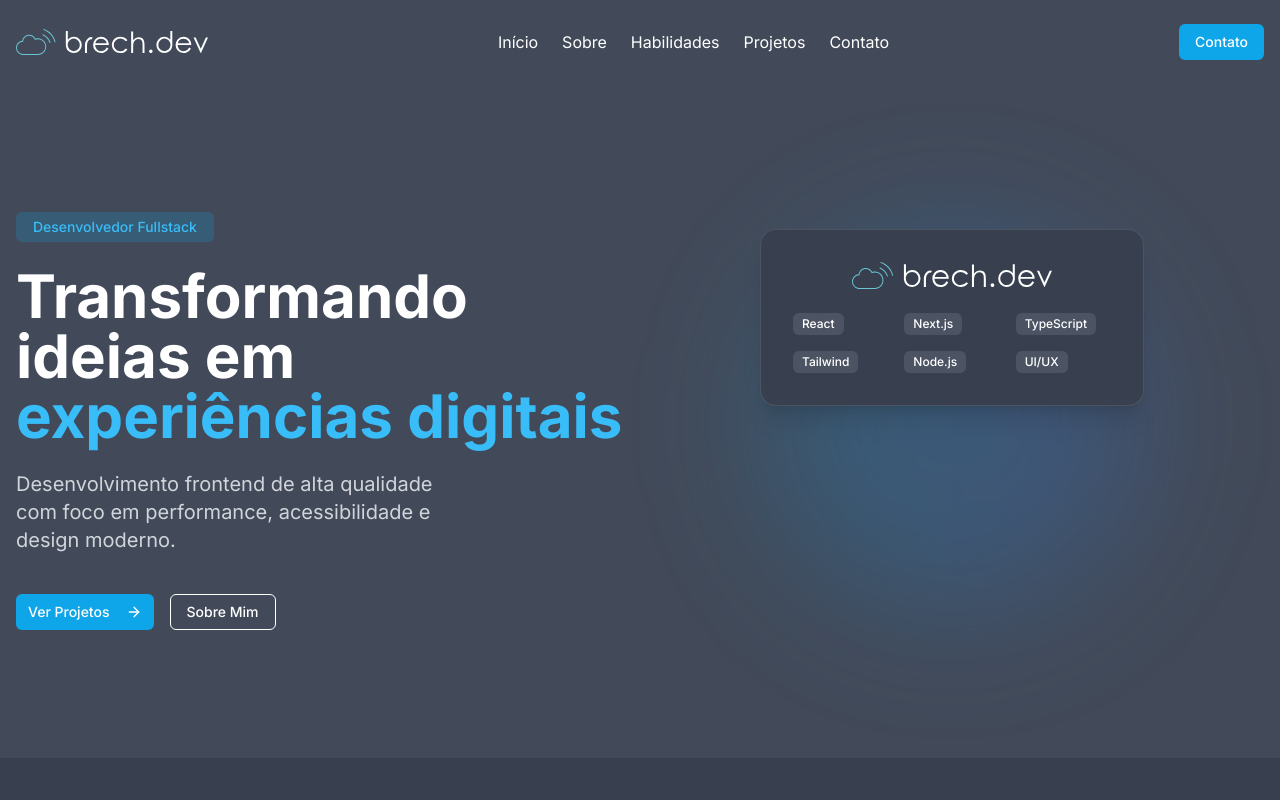
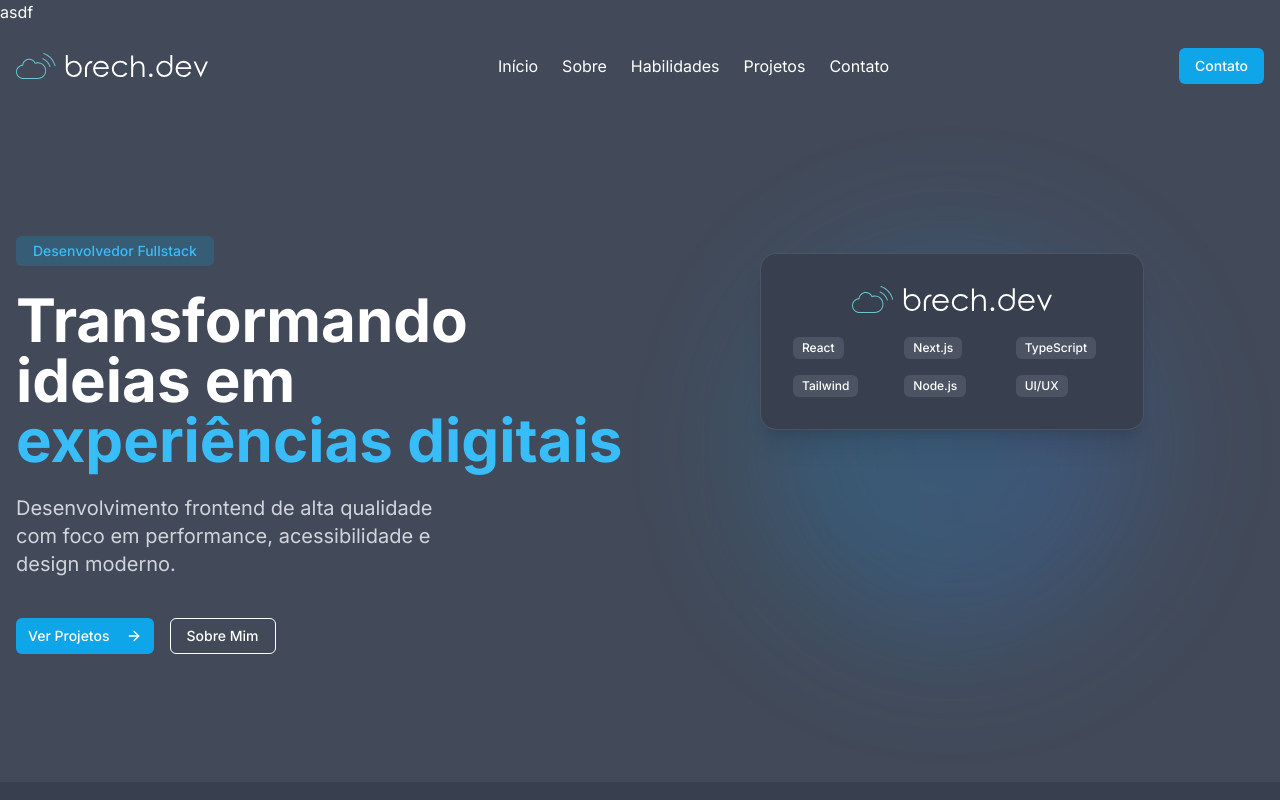
Before and after one commit to brunnorech/portifolio, a Next.js app: page / in a window 1280 px wide. Shown: the top 800 px of the page. Built offline with nearby package versions, Linux system fonts and the light colour scheme.

Commit message:
feat: ajusts

```diff
--- a/src/app/page.tsx
+++ b/src/app/page.tsx
@@ -23,6 +23,7 @@ const Footer = dynamic(() => import("./components/footer"), { ssr: false });
 export default function Home() {
   return (
     <div className="min-h-screen bg-[rgb(66,74,89)]">
+      <span>asdf</span>
       <header className="container mx-auto py-6 px-4 flex justify-between items-center">
         <div className="w-48">
           <Image
```
